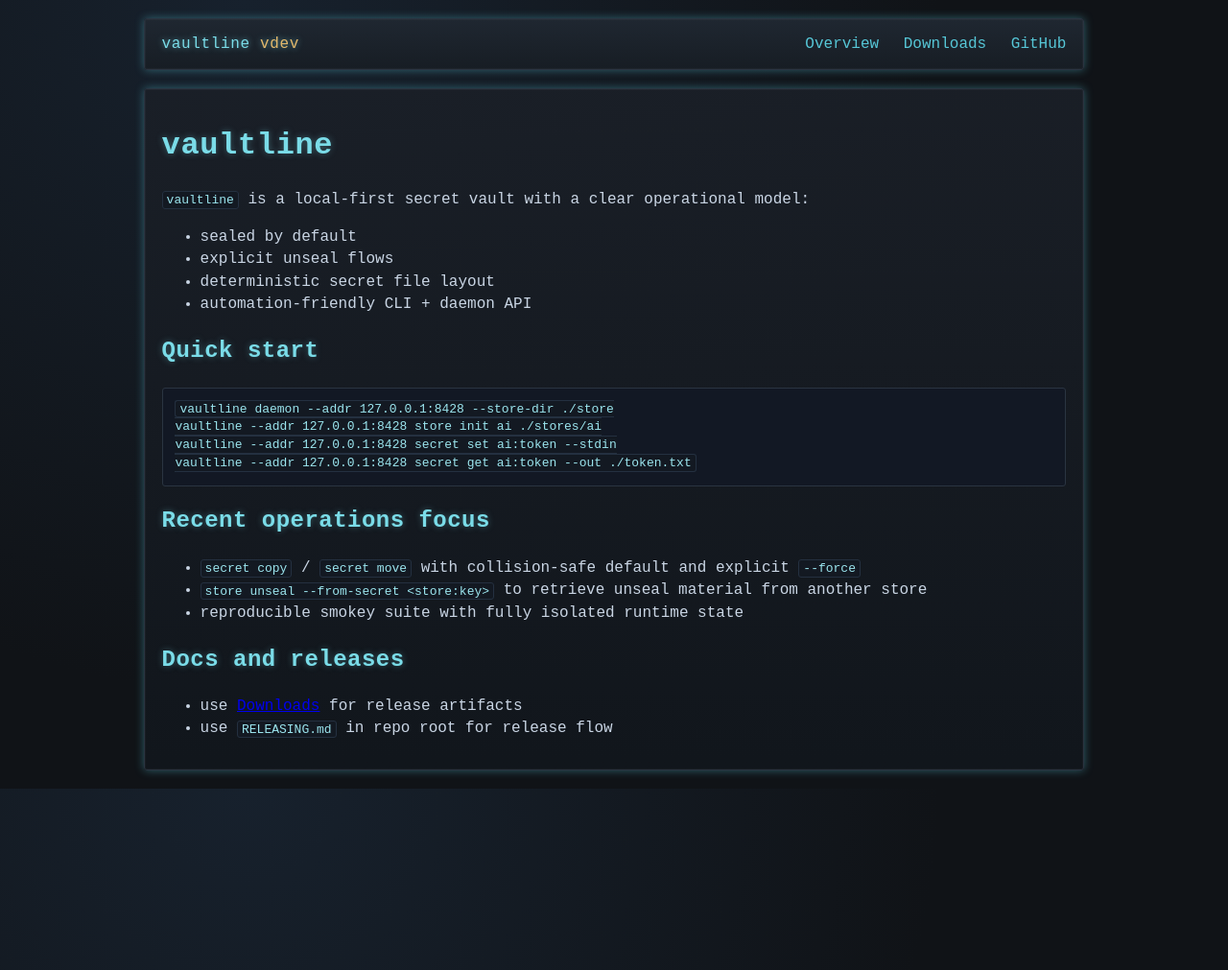
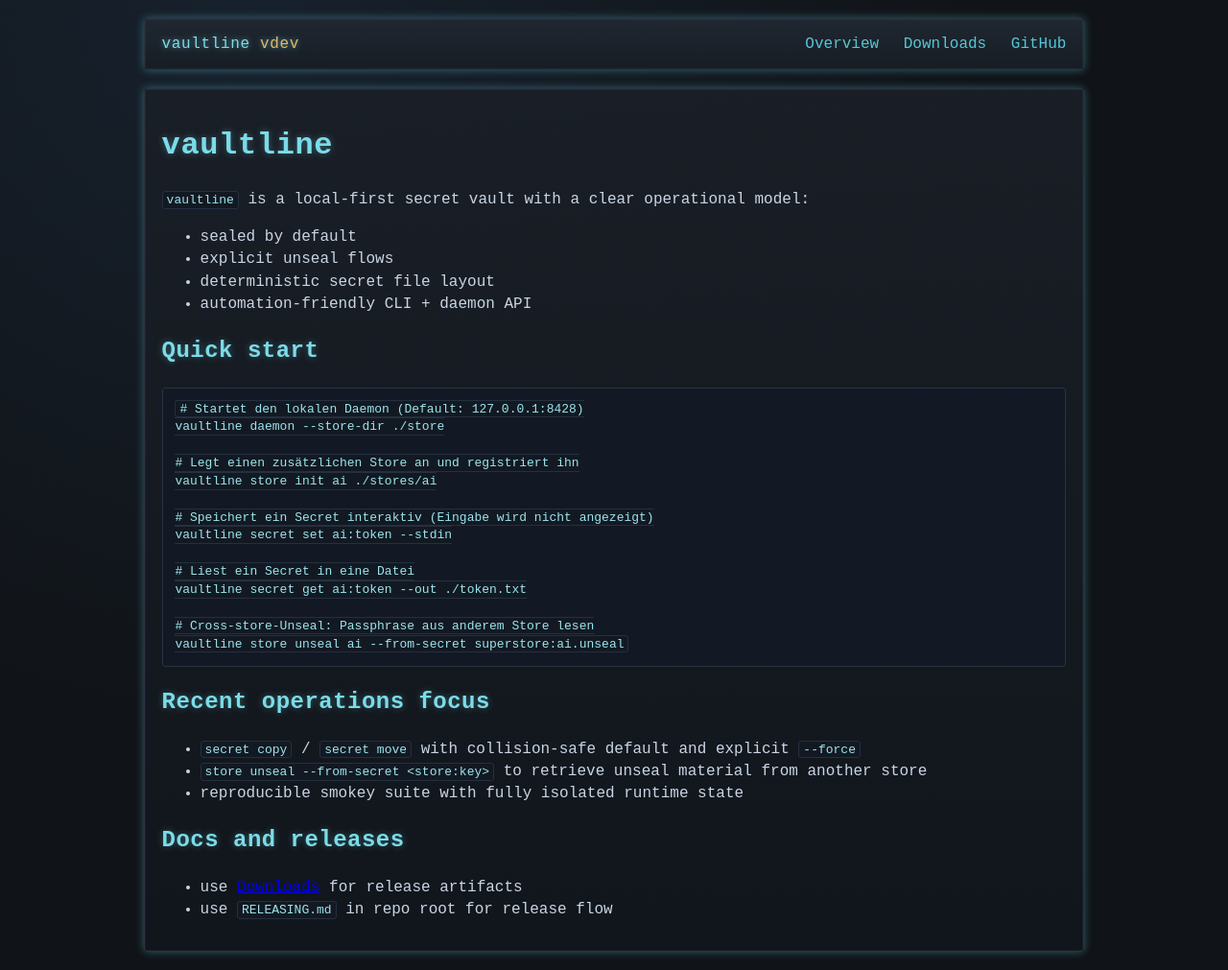
Before and after one commit to micwin/vaultline, a Jekyll site: the page built from site-src/index.md, in a window 1280 px wide. Shown: the whole page at 96% size. Built offline with Jekyll 4.4.1, drawn with Linux system fonts in a browser that asks for light colours.

Commit message:
docs(site): polish quickstart and add cross-store unseal example

````diff
--- a/site-src/index.md
+++ b/site-src/index.md
@@ -15,10 +15,20 @@ title: Overview
 ## Quick start
 
 ```bash
-vaultline daemon --addr 127.0.0.1:8428 --store-dir ./store
-vaultline --addr 127.0.0.1:8428 store init ai ./stores/ai
-vaultline --addr 127.0.0.1:8428 secret set ai:token --stdin
-vaultline --addr 127.0.0.1:8428 secret get ai:token --out ./token.txt
+# Startet den lokalen Daemon (Default: 127.0.0.1:8428)
+vaultline daemon --store-dir ./store
+
+# Legt einen zusätzlichen Store an und registriert ihn
+vaultline store init ai ./stores/ai
+
+# Speichert ein Secret interaktiv (Eingabe wird nicht angezeigt)
+vaultline secret set ai:token --stdin
+
+# Liest ein Secret in eine Datei
+vaultline secret get ai:token --out ./token.txt
+
+# Cross-store-Unseal: Passphrase aus anderem Store lesen
+vaultline store unseal ai --from-secret superstore:ai.unseal
 ```
 
 ## Recent operations focus
````
Also changed, not shown: site-src/release-notes/unreleased/2026-04-20-quickstart-polish.md (added, +3 -0 lines).
